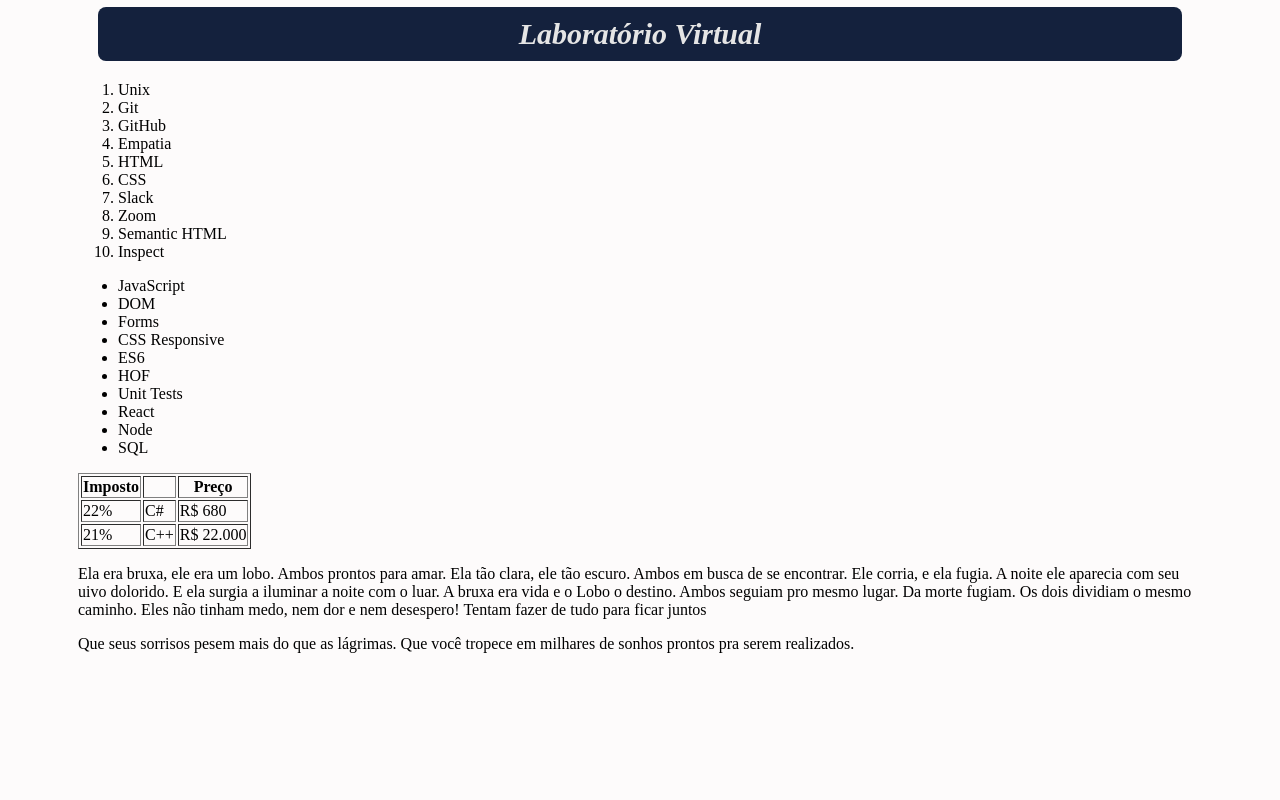
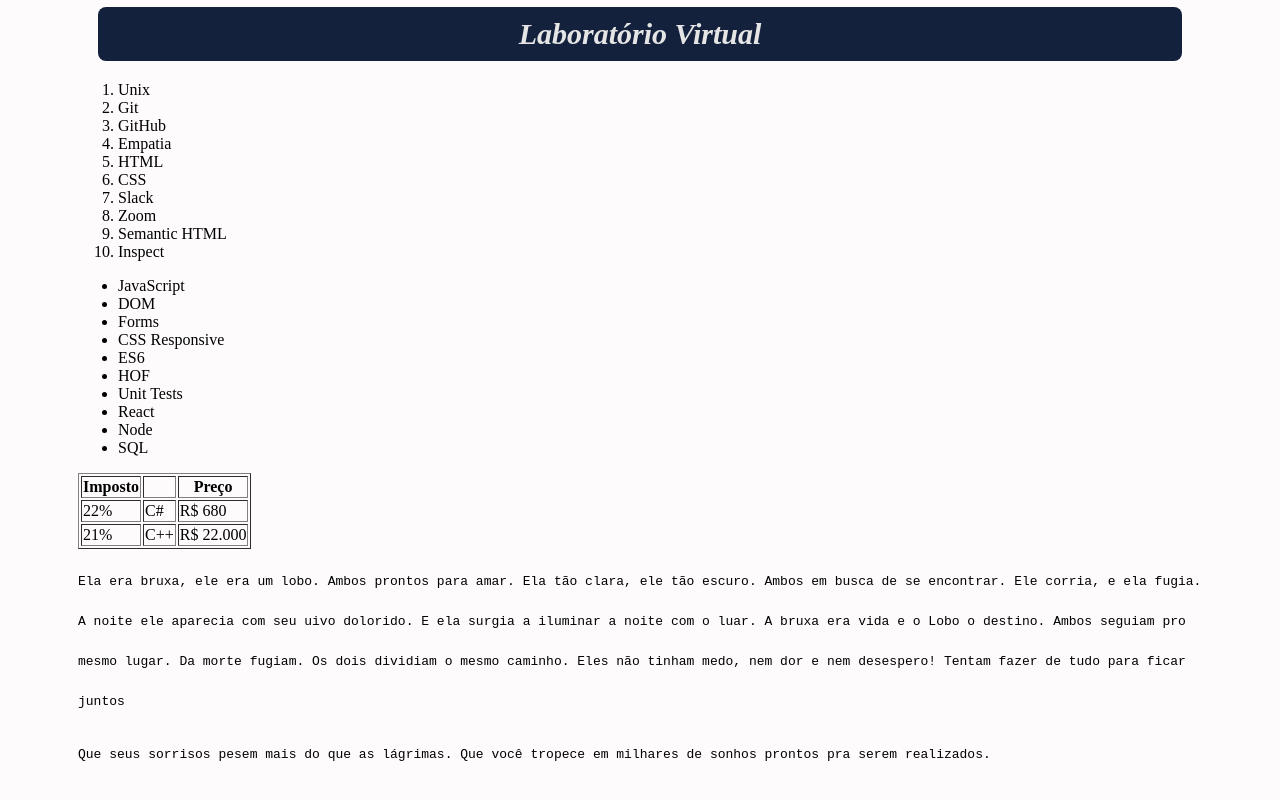
Before and after one commit to Pablo73/project-lessons-learned, a website: page index.html in a window 1280 px wide. Shown: the part 863-1663 px from the top of the page. Before the commit the page ends 1610 px from the top, so only its background shows below. Drawn offline with Linux system fonts and the light colour scheme.

Commit message:
Requisito 14

```diff
--- a/style.css
+++ b/style.css
@@ -22,3 +22,8 @@
     display: block;
     text-align: center;
 }
+
+article, aside{
+    font-family: monospace;
+    line-height: 40px;
+}
```
Also changed, not shown: index.html (+2 -2 lines).
